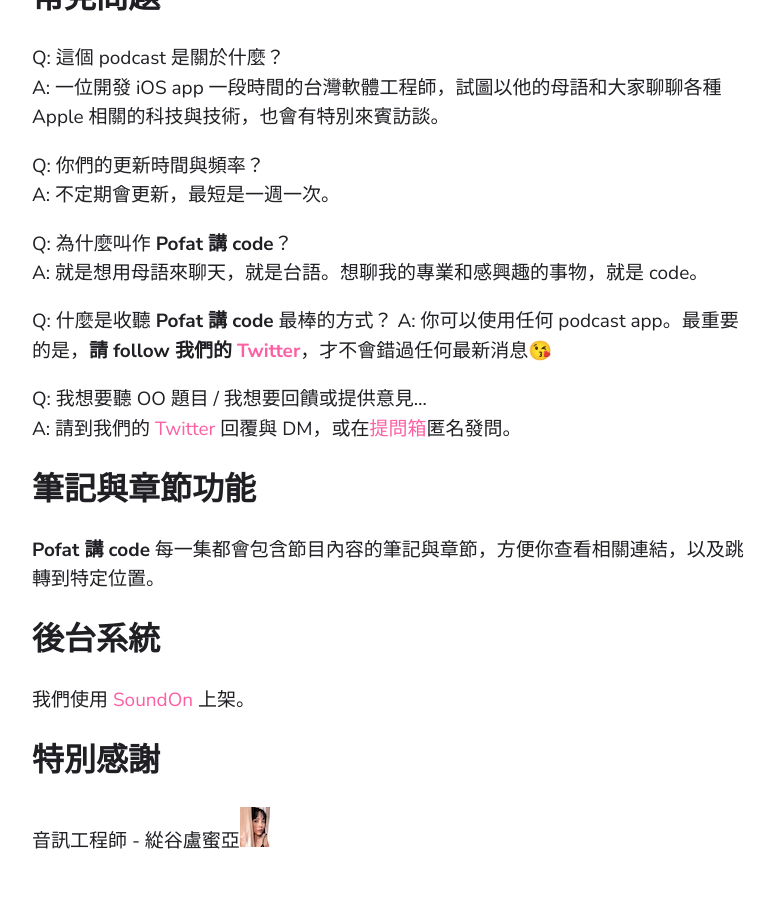
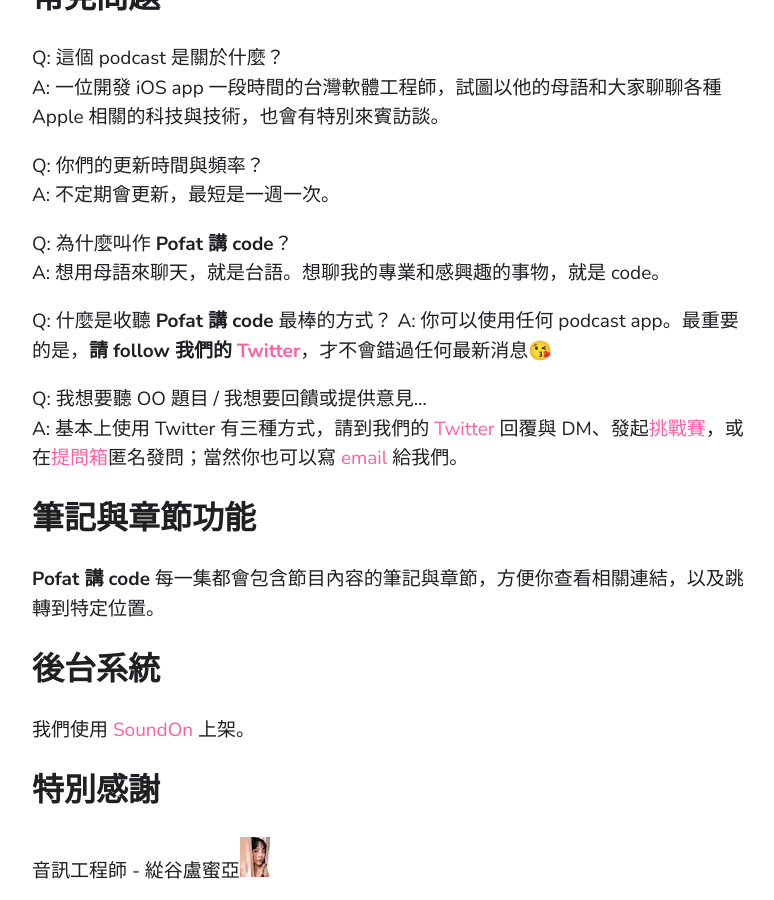
Before and after one commit to kongcodepodcast/kongcodepodcast.github.io, a Jekyll site: the page built from index.md, in a window 1280 px wide and 900 px high, scrolled down 1450 px. Shown: the whole window, without its empty margins (68-842 px from the left). Built offline with Jekyll 4.4.1, drawn with Linux system fonts in a browser that asks for light colours; before the commit the page ends 2326 px from its top, so only the background shows below that; some of the changed text lies outside the part shown.

Commit message:
Update index.md

```diff
--- a/index.md
+++ b/index.md
@@ -12,7 +12,7 @@
 * **「生活中的 code」**：探討生活中可見的科技其原理與實現方式，主要會以手機或與其相關的硬體做為探討對象，尤其是 iPhone。
 * **「軟體工程變啥魍」**：則會比較深入地探討軟體工程的技術，內容主要會以 Apple 相關的技術為主題出發。
 
-對台語、科技與軟體技術有喜好的朋友歡迎一起來交流討論，或將問題丟過來發起挑戰賽讓主持人回答！！
+對台語、科技與軟體技術有喜好的朋友歡迎一起來交流討論，或將問題丟過來[發起挑戰賽](https://twitter.com/pofat_kongcode/status/1339604357763887104)讓主持人回答！！
 
 [Pofat 講 code 歷史](/history)
 
@@ -47,13 +47,13 @@
 A: 不定期會更新，最短是一週一次。
 
 Q: 為什麼叫作 **Pofat 講 code**？
-A: 就是想用母語來聊天，就是台語。想聊我的專業和感興趣的事物，就是 code。
+A: 想用母語來聊天，就是台語。想聊我的專業和感興趣的事物，就是 code。
 
 Q: 什麼是收聽 **Pofat 講 code** 最棒的方式？
 A: 你可以使用任何 podcast app。最重要的是，**請 follow 我們的 [Twitter](https://twitter.com/pofat_kongcode)**，才不會錯過任何最新消息😘
 
 Q: 我想要聽 OO 題目 / 我想要回饋或提供意見...
-A: 請到我們的 [Twitter](https://twitter.com/pofat_kongcode) 回覆與 DM，或在[提問箱](https://peing.net/zh-TW/pofat_kongcode)匿名發問。
+A: 基本上使用 Twitter 有三種方式，請到我們的 [Twitter](https://twitter.com/pofat_kongcode) 回覆與 DM、發起[挑戰賽](https://twitter.com/pofat_kongcode/status/1339604357763887104)，或在[提問箱](https://peing.net/zh-TW/pofat_kongcode)匿名發問；當然你也可以寫 [email](mailto:pofat.kongcode@gmail.com) 給我們。
 
 ## 筆記與章節功能
 
```
